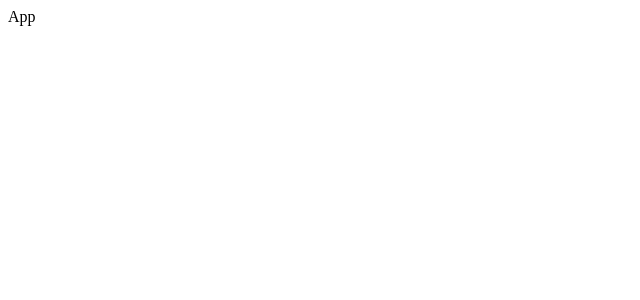
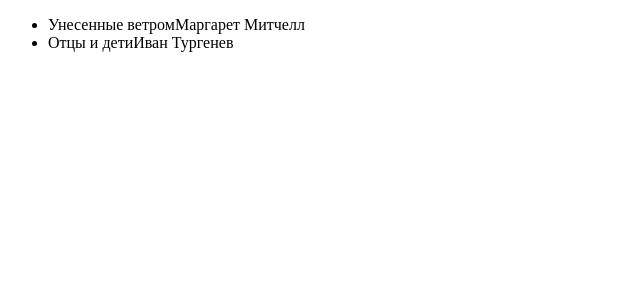
Before and after one commit to Real-Ivan-Nosov/re-store, a React (Create React App) app: page / in a window 1280 px wide. Shown: the top 300 px of the page, without its empty margins (0-640 px from the left). Built offline with nearby package versions, Linux system fonts and the light colour scheme.

Commit message:
life circle of booklist!

```diff
--- a/src/components/App/App.js
+++ b/src/components/App/App.js
@@ -1,10 +1,17 @@
 import React from 'react';
+import { Route, Routes } from 'react-router-dom';
+
+import { HomePage, CartPage } from '../Pages';
+
 import './App.css';
-import WithBookstoreService from '../HOC/WithBookstoreService';
 
-const App = ({bookstoreService}) => {
-  console.log(bookstoreService.getBooks());
-  return <div>App</div>
+const App = () => {
+  return (
+    <Routes>
+      <Route path='/' element={<HomePage />} exact/>
+      <Route path='cart' element={<CartPage />}/>
+    </Routes>
+  )
 }
 
-export default WithBookstoreService()(App);
+export default App;
--- /dev/null
+++ b/src/components/BookList/BookList.js
@@ -0,0 +1,44 @@
+import React from 'react';
+import { connect } from 'react-redux';
+import { useEffect } from 'react';
+
+import BookListItem from '../BookListItem/BookListItem';
+import WithBookstoreService from '../HOC/WithBookstoreService';
+import {booksLoaded} from '../../actions';
+
+import './BookList.css';
+
+const BookList = (props) => {
+  const { books } = props;
+
+  useEffect(() => {
+    //1. receive data
+    const {bookstoreService, booksLoaded} = props;
+    const data = bookstoreService.getBooks();
+
+    //2. dispatch action to store
+    booksLoaded(data)
+  }, [])
+
+  return (
+    <ul>
+        {
+            books.map((book) => <li key={book.id}><BookListItem book={book} /></li>)
+        }
+    </ul>
+  )
+}
+
+const mapStateToProps = (state) => {
+  return {
+      books: state.books
+  }
+}
+
+const mapDispatchToProps = {
+    booksLoaded
+}
+
+export default WithBookstoreService()(
+    connect(mapStateToProps, mapDispatchToProps)(
+        BookList));
--- /dev/null
+++ b/src/components/BookListItem/BookListItem.js
@@ -0,0 +1,15 @@
+import React, { Fragment } from 'react';
+
+import './BookListItem.css';
+
+const BookstoreItem = ({book}) => {
+    const { title, author } = book;
+    return (
+        <Fragment>
+            <span>{title}</span>
+            <span>{author}</span>
+        </Fragment>
+    )
+}
+
+export default BookstoreItem;
--- /dev/null
+++ b/src/components/Pages/CartPage.js
@@ -0,0 +1,14 @@
+import React from 'react';
+
+
+
+const CartPage = () => {
+  return (
+    <div>
+      It's CartPage
+
+    </div>
+  )
+}
+
+export default CartPage;
--- /dev/null
+++ b/src/components/Pages/HomePage.js
@@ -0,0 +1,11 @@
+import React from 'react';
+
+import BookList from '../BookList/BookList';
+
+const HomePage = () => {
+  return (
+    <BookList />
+  )
+  }
+
+export default HomePage;
--- /dev/null
+++ b/src/components/Pages/index.js
@@ -0,0 +1,7 @@
+import HomePage from "./HomePage";
+import CartPage from "./CartPage";
+
+export {
+    HomePage,
+    CartPage
+}
--- /dev/null
+++ b/src/utils/compose.js
@@ -0,0 +1,6 @@
+const compose = (...funcs) => (comp) => {
+    return funcs.reduceRight(
+        (wrapped, f) => f(wrapped), comp)
+};
+
+export default compose;
```
Also changed, not shown: src/components/BookList/BookList.css (added), src/components/BookListItem/BookListItem.css (added).
